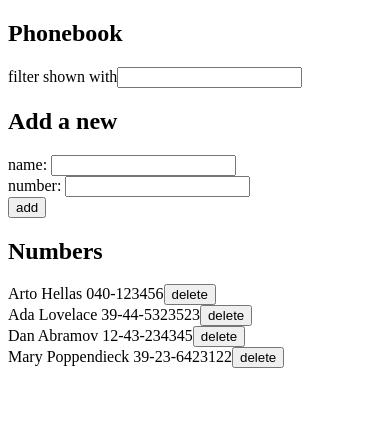
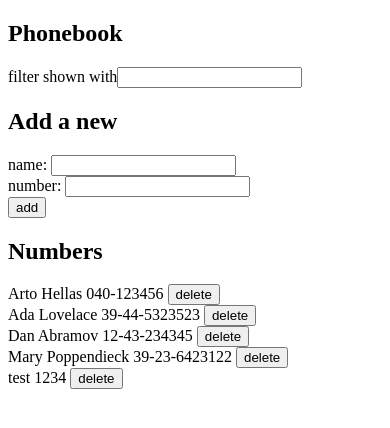
Before and after one commit to Artt4/Fullstack_Course_Open, a React (Vite) app in the folder part2/phonebook/: page / in a window 390 px wide. Shown: the top 428 px of the page. Built offline with nearby package versions, Linux system fonts and the light colour scheme; data requests are answered from the project's data file.

Commit message:
Solution to 2.15: The Phonebook step 10

```diff
--- a/part2/phonebook/db.json
+++ b/part2/phonebook/db.json
@@ -19,6 +19,11 @@
       "name": "Mary Poppendieck",
       "number": "39-23-6423122",
       "id": "4"
+    },
+    {
+      "name": "test",
+      "number": "1234",
+      "id": "MvQU1GQ9gN0"
     }
   ],
   "$schema": "./node_modules/json-server/schema.json"
--- a/part2/phonebook/src/App.jsx
+++ b/part2/phonebook/src/App.jsx
@@ -1,5 +1,4 @@
 import { useState, useEffect } from "react";
-import axios from "axios";
 import personService from "./services/persons";
 
 const Filter = ({ value, onChange }) => {
@@ -38,7 +37,7 @@ const Persons = ({ persons, buttonDelete }) => {
     <div>
       {persons.map((person) => (
         <div key={person.name}>
-          {person.name} {person.number}
+          {person.name} {person.number}{" "}
           <button onClick={() => buttonDelete(person.id)}>delete</button>
         </div>
       ))}
@@ -53,8 +52,8 @@ const App = () => {
   const [filterValue, setNewFilter] = useState("");
 
   useEffect(() => {
-    personService.getAll().then((response) => {
-      setPersons(response.data);
+    personService.getAll().then((initialPersons) => {
+      setPersons(initialPersons);
     });
   }, []);
 
@@ -92,12 +91,34 @@ const App = () => {
       number: newNumber,
       id: String(persons.length + 1),
     };
-    if (persons.some((person) => person.name === newName)) {
-      const alertMessage = `${newName} is already added to the phonebook`;
-      alert(alertMessage);
+    const existingPerson = persons.find((person) => person.name === newName);
+
+    if (existingPerson && existingPerson.number != newNumber) {
+      if (
+        window.confirm(
+          `${newName} is already added to phonebook. Replace the old number with a new one?`,
+        )
+      ) {
+        const changedPerson = { ...existingPerson, number: newNumber };
+        personService
+          .update(existingPerson.id, changedPerson)
+          .then((returnedPerson) => {
+            setPersons(
+              persons.map((p) =>
+                p.id === existingPerson.id ? returnedPerson : p,
+              ),
+            );
+            setNewName("");
+            setNewNumber("");
+          });
+      }
+    } else if (existingPerson && existingPerson.number === newNumber) {
+      return alert(
+        `${newName} is already added to phonebook with the same number`,
+      );
     } else {
-      personService.create(personObject).then((response) => {
-        setPersons(persons.concat(response.data));
+      personService.create(personObject).then((returnedPerson) => {
+        setPersons(persons.concat(returnedPerson));
         setNewName("");
         setNewNumber("");
       });
--- a/part2/phonebook/src/services/persons.js
+++ b/part2/phonebook/src/services/persons.js
@@ -2,11 +2,13 @@ import axios from "axios";
 const baseUrl = "http://localhost:3001/persons";
 
 const getAll = () => {
-  return axios.get(baseUrl);
+  const request = axios.get(baseUrl);
+  return request.then((response) => response.data);
 };
 
 const create = (newObject) => {
-  return axios.post(baseUrl, newObject);
+  const request = axios.post(baseUrl, newObject);
+  return request.then((response) => response.data);
 };
 
 const remove = (id) => {
@@ -14,4 +16,9 @@ const remove = (id) => {
   return request.then((response) => response.data);
 };
 
-export default { getAll, create, remove };
+const update = (id, newObject) => {
+  const request = axios.put(`${baseUrl}/${id}`, newObject);
+  return request.then((response) => response.data);
+};
+
+export default { getAll, create, remove, update };
```
